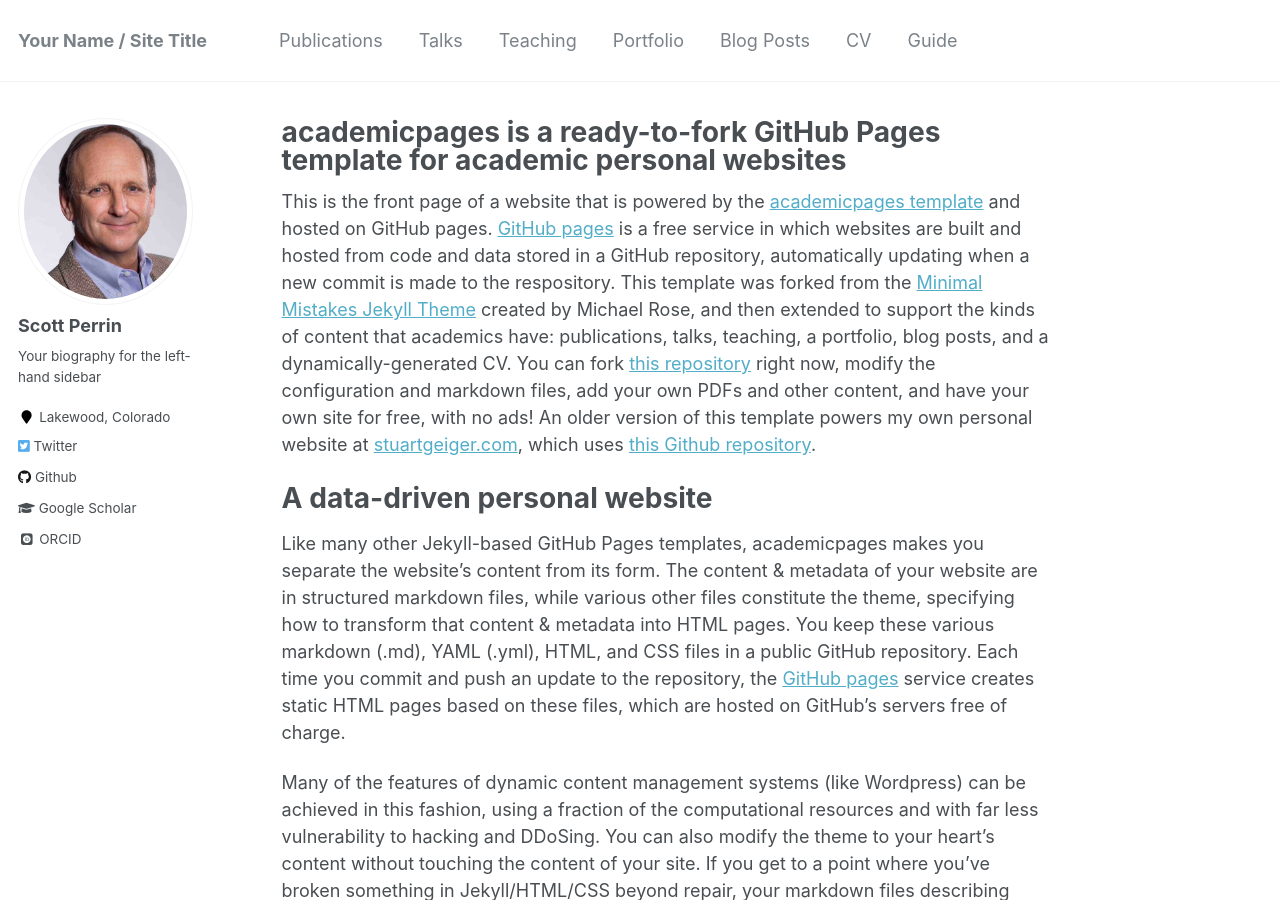
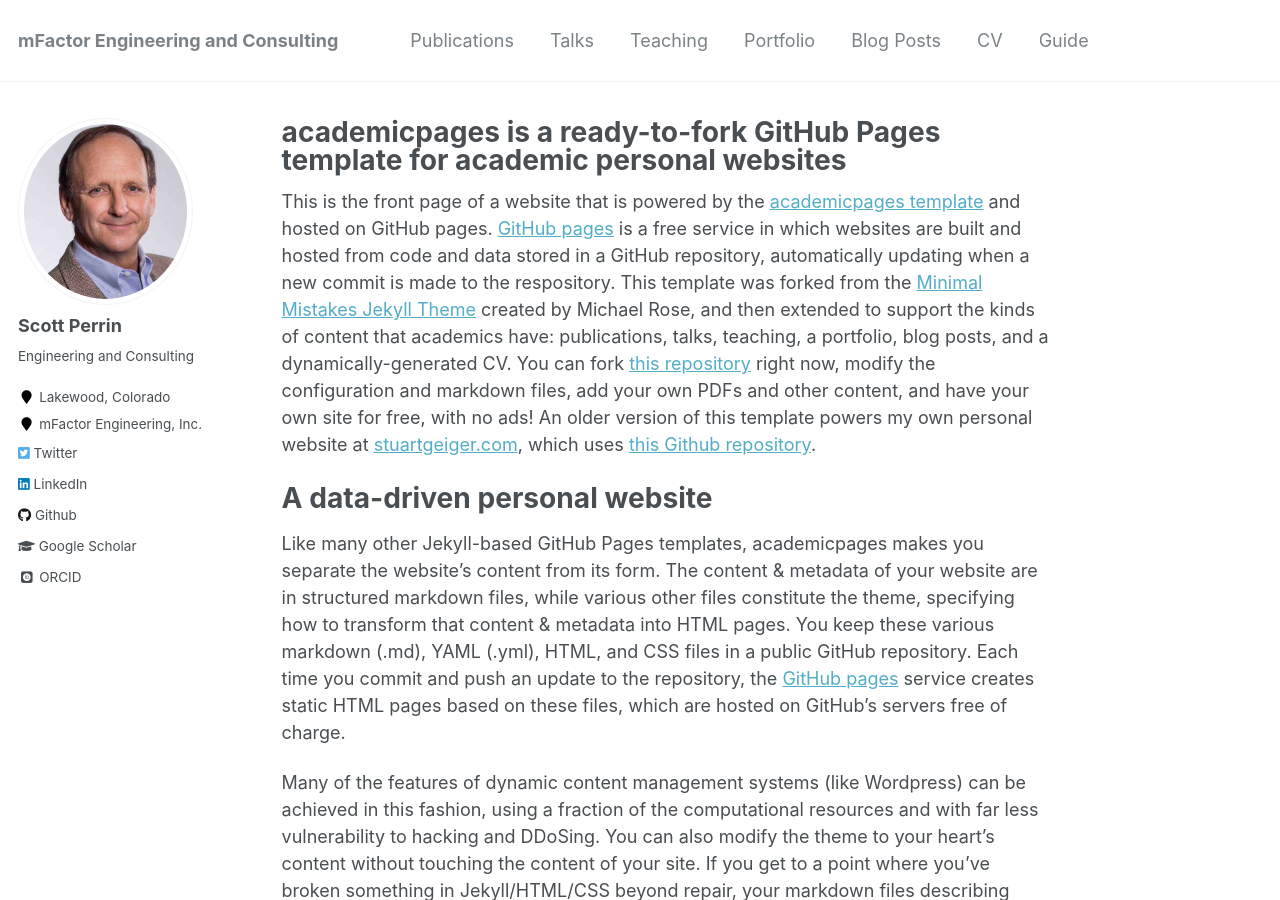
Before and after one commit to ksperrin/ksperrin.github.io, a Jekyll site: the page built from _pages/about.md, in a window 1280 px wide and 900 px high. Built offline with Jekyll 4.4.1, drawn with Linux system fonts in a browser that asks for light colours; some web fonts are replaced.

Commit message:
change some site references

```diff
--- a/_config.yml
+++ b/_config.yml
@@ -7,7 +7,7 @@
 
 # Site Settings
 locale                   : "en-US"
-title                    : "Your Name / Site Title"
+title                    : "mFactor Engineering and Consulting"
 title_separator          : "-"
 name                     : &name "Your Name"
 description              : &description "personal description"
@@ -82,9 +82,9 @@ analytics:
 author:
   name             : "Scott Perrin"
   avatar           : "profile_pic.jpg"
-  bio              : "Your biography for the left-hand sidebar"
+  bio              : "Engineering and Consulting"
   location         : "Lakewood, Colorado"
-  employer         :
+  employer         : "mFactor Engineering, Inc."
   googlescholar    : "http://yourfullgooglescholarurl.com"
   email            :
   researchgate     :  # example: "https://www.researchgate.net/profile/yourprofile"
@@ -100,14 +100,14 @@ author:
   keybase          :
   instagram        :
   lastfm           :
-  linkedin         :
+  linkedin         : "https://www.linkedin.com/in/scottperrin/"
   orcid            : "http://orcid.org/yourorcidurl"
   pinterest        :
   soundcloud       :
   stackoverflow    : # http://stackoverflow.com/users/123456/username
   steam            :
   tumblr           :
-  twitter          : "replacethistwitterhandle"
+  twitter          : "ks_perrin"
   vine             :
   weibo            :
   xing             :
```
Also changed, not shown: 1 other file.
